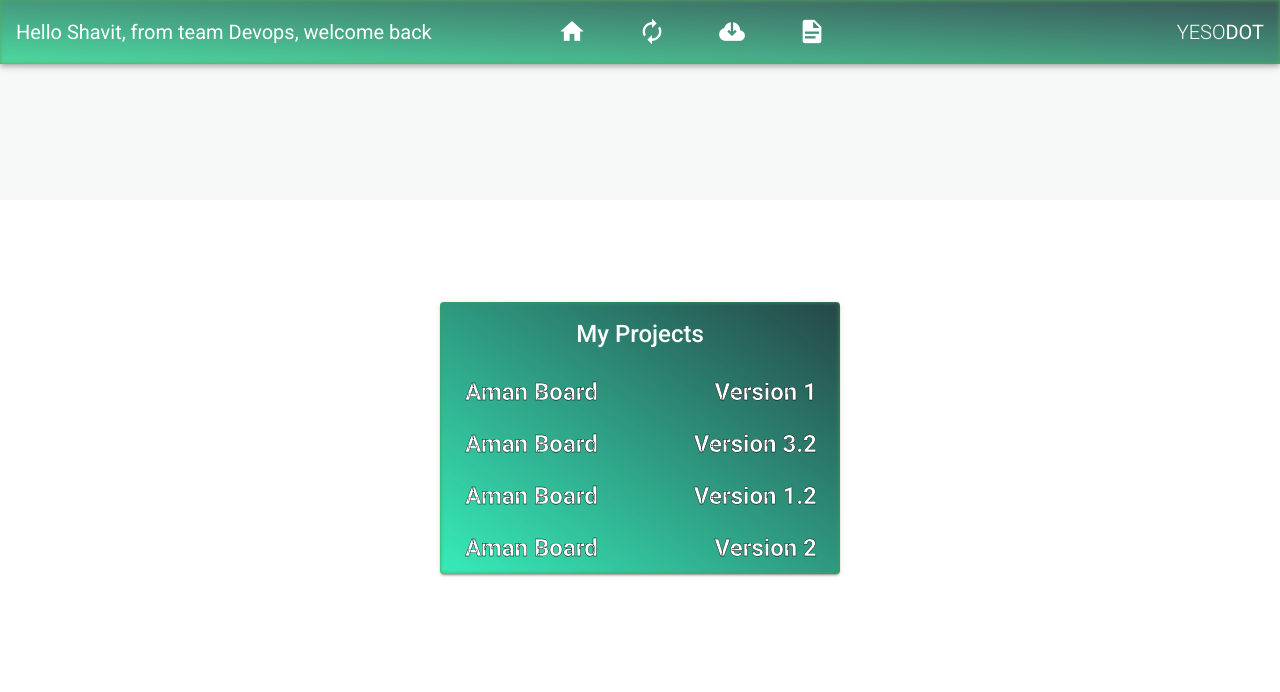
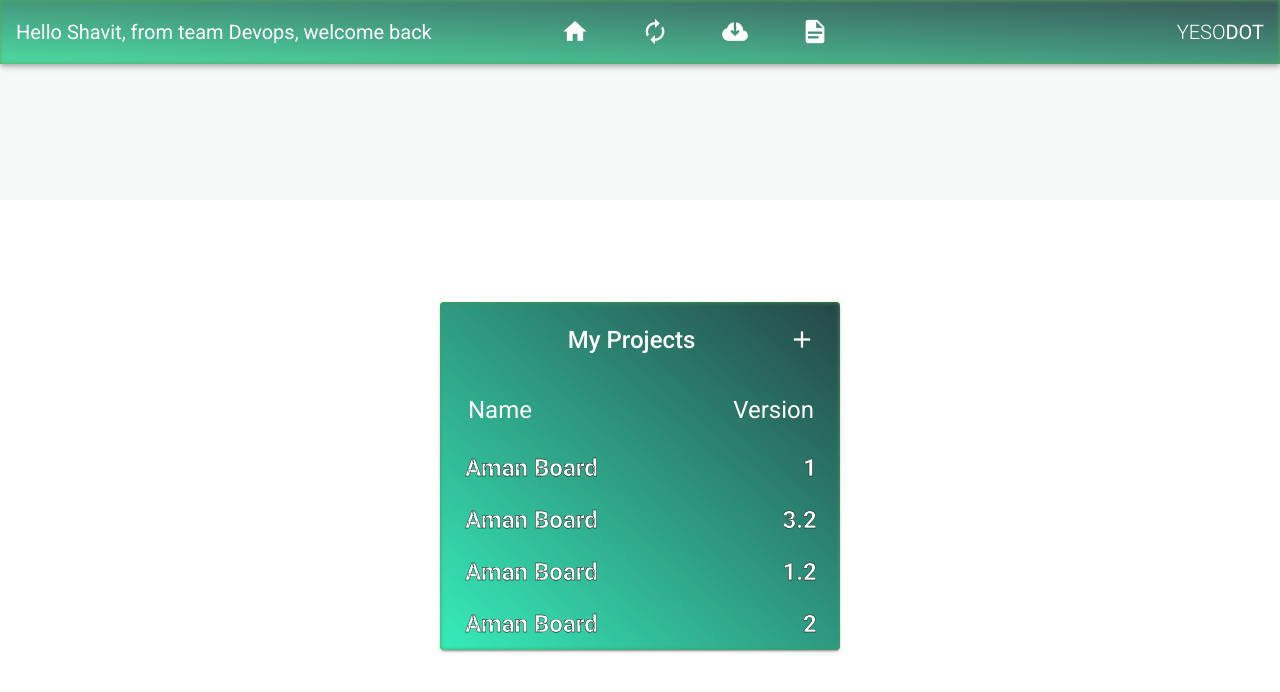
Before and after one commit to Irish-Cream-Team/albaino-client, a Vue app: page / in a window 1280 px wide. Shown: the top 692 px of the page. Built offline with nearby package versions, Linux system fonts and the light colour scheme.

Commit message:
style: added plus button.

```diff
--- a/package.json
+++ b/package.json
@@ -9,11 +9,13 @@
     "lint": "vue-cli-service lint"
   },
   "dependencies": {
+    "axios": "^0.21.1",
     "core-js": "^3.6.5",
     "material-design-icons": "^3.0.1",
     "vue": "^2.6.11",
     "vue-router": "^3.2.0",
-    "vuetify": "^2.2.11"
+    "vuetify": "^2.2.11",
+    "vuex": "^3.6.0"
   },
   "devDependencies": {
     "@fortawesome/fontawesome-free": "^5.15.1",
--- a/src/components/Navbar.vue
+++ b/src/components/Navbar.vue
@@ -51,6 +51,6 @@ export default {
 
 <style scoped>
 #toolbarButtons {
-  margin-right: 18%;
+  margin-right: 17.5%;
 }
 </style>
--- a/src/views/Home.vue
+++ b/src/views/Home.vue
@@ -8,9 +8,23 @@
       max-width="400"
     >
       <v-img gradient="to top right, rgba(55,236,186,1), rgba(25,32,72,.7)">
-        <v-card-title class="justify-center">
-          <span class="headline font-weight-medium">My Projects</span>
+        <v-card-title class="justify-space-between">
+          <span id="myProjectsHeadline" class="headline font-weight-medium"
+            >My Projects</span
+          >
+          <v-btn depressed icon tile large color="white"
+            ><v-icon>mdi-plus</v-icon></v-btn
+          >
         </v-card-title>
+
+        <v-card-title
+          id="projectsWindowHeadlines"
+          class="justify-space-between"
+        >
+          <span class="headline font-weight-small">Name</span>
+          <span class="headline font-weight-small">Version</span>
+        </v-card-title>
+
         <div id="textOutline" class="d-flex flex-column align-start">
           <v-btn
             text
@@ -19,7 +33,7 @@
             min-width="100%"
           >
             Aman Board
-            <div>Version 1</div></v-btn
+            <div>1</div></v-btn
           >
           <v-btn
             text
@@ -28,7 +42,7 @@
             min-width="100%"
           >
             Aman Board
-            <div>Version 3.2</div></v-btn
+            <div>3.2</div></v-btn
           >
           <v-btn
             text
@@ -37,7 +51,7 @@
             min-width="100%"
           >
             Aman Board
-            <div>Version 1.2</div></v-btn
+            <div>1.2</div></v-btn
           >
           <v-btn
             text
@@ -46,7 +60,7 @@
             min-width="100%"
           >
             Aman Board
-            <div>Version 2</div></v-btn
+            <div>2</div></v-btn
           >
         </div>
       </v-img>
@@ -71,4 +85,12 @@ export default {
 #textOutline {
   -webkit-text-stroke: 0.4px black;
 }
+#projectsWindowHeadlines {
+  margin-left: 3%;
+  margin-right: 2.5%;
+}
+#myProjectsHeadline {
+  margin-left: auto;
+  margin-right: 23%;
+}
 </style>
```
Also changed, not shown: src/components/PopupNewProject.vue (added, +26 -0 lines), 1 other file (tests, documents, lock files or other folders).
